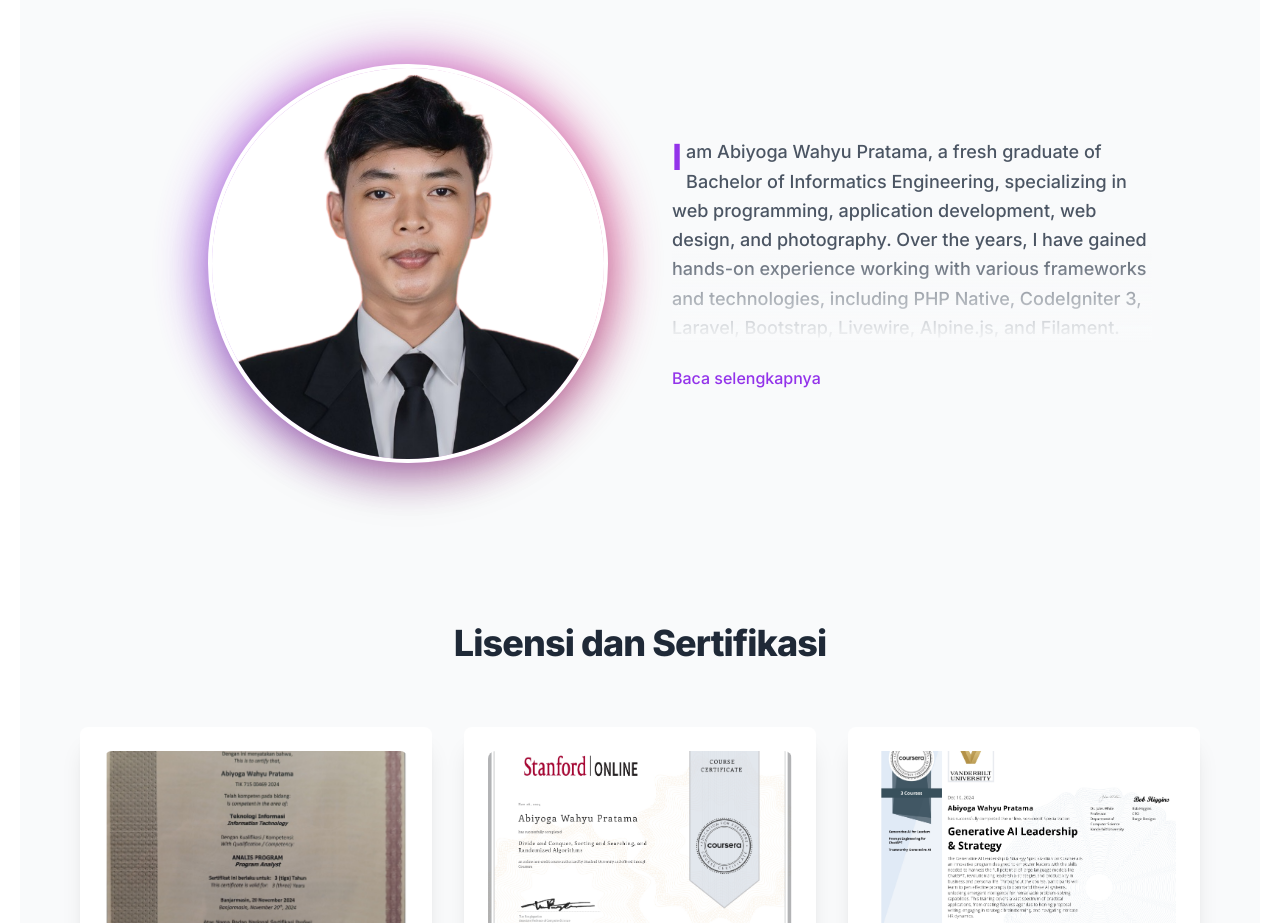
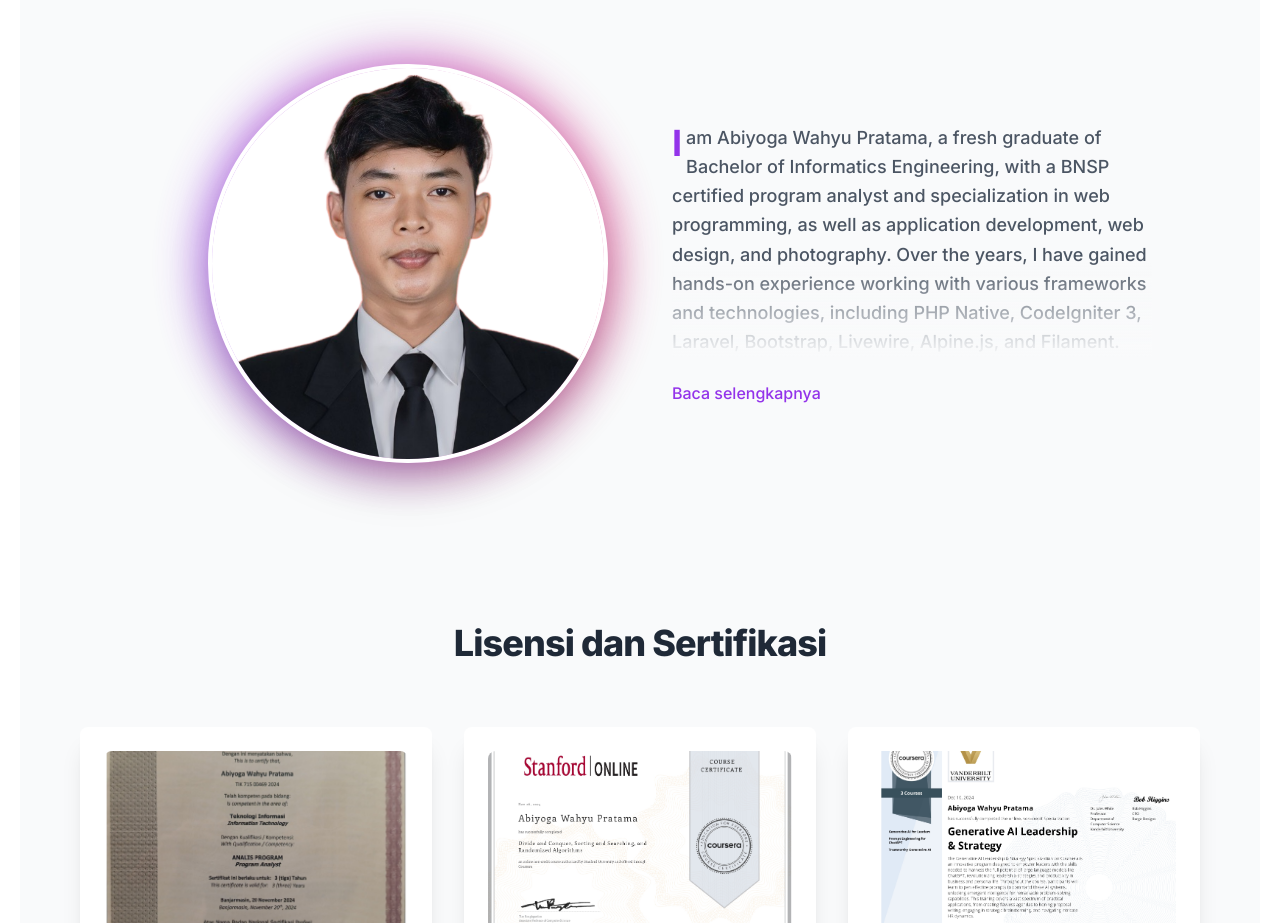
Before and after one commit to Abiyogaaa/Portofolio.web, a Next.js app: page / in a window 1280 px wide. Shown: the part 920-1843 px from the top of the page. Built offline with nearby package versions, Linux system fonts and the light colour scheme.

Commit message:
Memperbaiki error

```diff
--- a/components/sections/About.tsx
+++ b/components/sections/About.tsx
@@ -55,7 +55,7 @@ const About = () => {
               className={`relative ${!isExpanded ? 'max-h-[300px] overflow-hidden' : ''}`}
             >
               <motion.p className="text-gray-600 dark:text-gray-300 leading-relaxed text-lg font-medium first-letter:text-4xl first-letter:font-bold first-letter:text-purple-600 dark:first-letter:text-pink-500 first-letter:mr-1 first-letter:float-left">
-                I am Abiyoga Wahyu Pratama, a fresh graduate of Bachelor of Informatics Engineering, specializing in web programming, application development, web design, and photography. Over the years, I have gained hands-on experience working with various frameworks and technologies, including PHP Native, CodeIgniter 3, Laravel, Bootstrap, Livewire, Alpine.js, and Filament.
+                I am Abiyoga Wahyu Pratama, a fresh graduate of Bachelor of Informatics Engineering, with a BNSP certified program analyst and specialization in web programming, as well as application development, web design, and photography. Over the years, I have gained hands-on experience working with various frameworks and technologies, including PHP Native, CodeIgniter 3, Laravel, Bootstrap, Livewire, Alpine.js, and Filament.
               </motion.p>
 
               <div className={!isExpanded ? 'hidden' : ''}>
```
